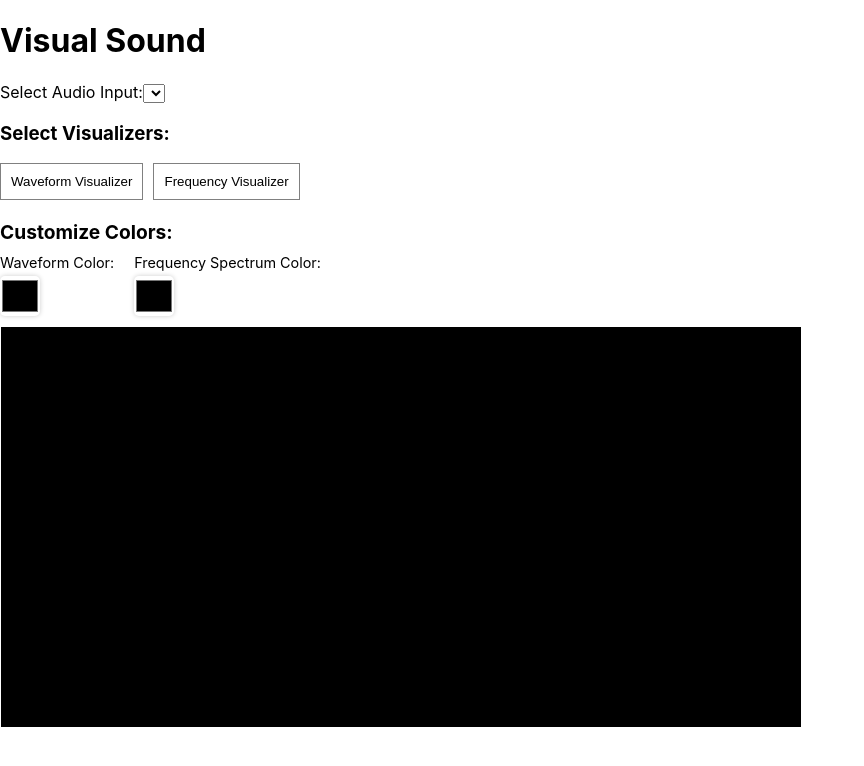
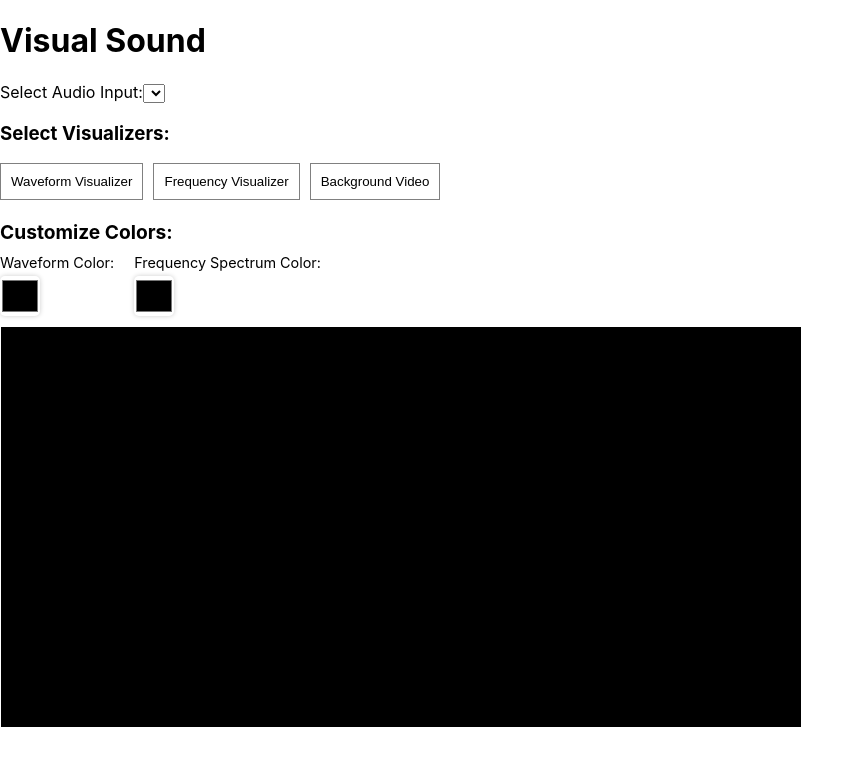
Before and after one commit to LGmane/Visual-Sound, a React (Create React App) app: page / in a window 1280 px wide. Shown: the top 766 px of the page, without its empty margins (0-864 px from the left). Built offline with nearby package versions, Linux system fonts and the light colour scheme.

Commit message:
Background Video can turn on/off

```diff
--- a/src/App.js
+++ b/src/App.js
@@ -1,4 +1,3 @@
-// src/App.js
 // src/App.js
 import React, { useContext, useState } from 'react';
 import { AudioContext } from './components/AppLogic/AudioContextProvider';
@@ -11,8 +10,9 @@ import './styles/App.css';
 function App() {
   const { selectedDevice, setSelectedDevice } = useContext(AudioContext);
 
-  // State für aktive Visualisierer
+  // State für aktive Visualisierer und Hintergrundvideo
   const [activeVisualizers, setActiveVisualizers] = useState([]);
+  const [showBackgroundVideo, setShowBackgroundVideo] = useState(false);
 
   // Zustand für Farben
   const [waveColor, setWaveColor] = useState('rgb(0, 255, 0)'); // Standard: Grün
@@ -27,6 +27,11 @@ function App() {
     );
   };
 
+  // Funktion zum Umschalten des Hintergrundvideos
+  const toggleBackgroundVideo = () => {
+    setShowBackgroundVideo((prev) => !prev);
+  };
+
   return (
     <div className="app">
       <h1>Visual Sound</h1>
@@ -34,6 +39,8 @@ function App() {
       <VisualizerSelector
         activeVisualizers={activeVisualizers}
         toggleVisualizer={toggleVisualizer}
+        toggleBackgroundVideo={toggleBackgroundVideo} // Übergebe die Funktion
+        showBackgroundVideo={showBackgroundVideo} // Übergebe den Zustand
       />
       <ColorPicker
         waveColor={waveColor}
@@ -45,6 +52,7 @@ function App() {
         activeVisualizers={activeVisualizers}
         waveColor={waveColor}
         frequencyColor={frequencyColor}
+        showBackgroundVideo={showBackgroundVideo} // Übergebe den Zustand
       />
     </div>
   );
--- a/src/components/AppLogic/VisualizerSelector.js
+++ b/src/components/AppLogic/VisualizerSelector.js
@@ -1,7 +1,7 @@
 // src/components/AppLogic/VisualizerSelector.js
 import React from 'react';
 
-function VisualizerSelector({ activeVisualizers, toggleVisualizer }) {
+function VisualizerSelector({ activeVisualizers, toggleVisualizer, toggleBackgroundVideo, showBackgroundVideo }) {
   const visualizers = [
     { id: 'waveform', label: 'Waveform Visualizer' },
     { id: 'frequency', label: 'Frequency Visualizer' },
@@ -25,6 +25,17 @@ function VisualizerSelector({ activeVisualizers, toggleVisualizer }) {
             {label}
           </button>
         ))}
+        <button
+          onClick={toggleBackgroundVideo}
+          style={{
+            padding: '10px',
+            border: showBackgroundVideo ? '2px solid blue' : '1px solid gray',
+            backgroundColor: showBackgroundVideo ? '#e0f0ff' : '#fff',
+            cursor: 'pointer',
+          }}
+        >
+          Background Video
+        </button>
       </div>
     </div>
   );
--- a/src/components/AudioVisualizer/MasterVisualizer.js
+++ b/src/components/AudioVisualizer/MasterVisualizer.js
@@ -1,9 +1,10 @@
+// src/components/AudioVisualizer/MasterVisualizer.js
 import React, { useEffect, useRef, useContext } from 'react';
 import { AudioContext } from '../AppLogic/AudioContextProvider';
 import { Visualizers } from './configs';
 import { setupAudio } from '../../utils/audioUtils';
 
-function MasterVisualizer({ activeVisualizers, waveColor, frequencyColor }) {
+function MasterVisualizer({ activeVisualizers, waveColor, frequencyColor, showBackgroundVideo }) {
   const { selectedDevice } = useContext(AudioContext);
   const canvasRef = useRef(null);
   const videoRef = useRef(null); // Ref für das Video
@@ -18,7 +19,7 @@ function MasterVisualizer({ activeVisualizers, waveColor, frequencyColor }) {
       const video = videoRef.current;
 
       // Warte, bis das Video geladen ist
-      if (video) {
+      if (video && showBackgroundVideo) {
         await video.play().catch((error) => {
           console.error('Error attempting to play video:', error);
         });
@@ -31,9 +32,13 @@ function MasterVisualizer({ activeVisualizers, waveColor, frequencyColor }) {
 
         const canvasCtx = canvas.getContext('2d');
 
-        // Zeichne das Video als Hintergrund
-        if (video && video.readyState >= 2) {
+        // Zeichne das Video als Hintergrund, wenn es aktiviert ist
+        if (video && showBackgroundVideo && video.readyState >= 2) {
           canvasCtx.drawImage(video, 0, 0, canvas.width, canvas.height);
+        } else {
+          // Fallback: Schwarz zeichnen
+          canvasCtx.fillStyle = 'black';
+          canvasCtx.fillRect(0, 0, canvas.width, canvas.height);
         }
 
         // Zeichne die aktiven Visualizer
@@ -57,7 +62,7 @@ function MasterVisualizer({ activeVisualizers, waveColor, frequencyColor }) {
     return () => {
       animationActive = false;
     };
-  }, [selectedDevice, activeVisualizers, waveColor, frequencyColor]);
+  }, [selectedDevice, activeVisualizers, waveColor, frequencyColor, showBackgroundVideo]);
 
   return (
     <div className="visualizer-container">
@@ -66,7 +71,6 @@ function MasterVisualizer({ activeVisualizers, waveColor, frequencyColor }) {
         autoPlay
         muted
         loop
-        onLoadedData={() => console.log('Video loaded and ready to play')}
         style={{ display: 'none' }}
         src={require('../../assets/videos/Background.mp4')} // Importiere das Video
       />
```
